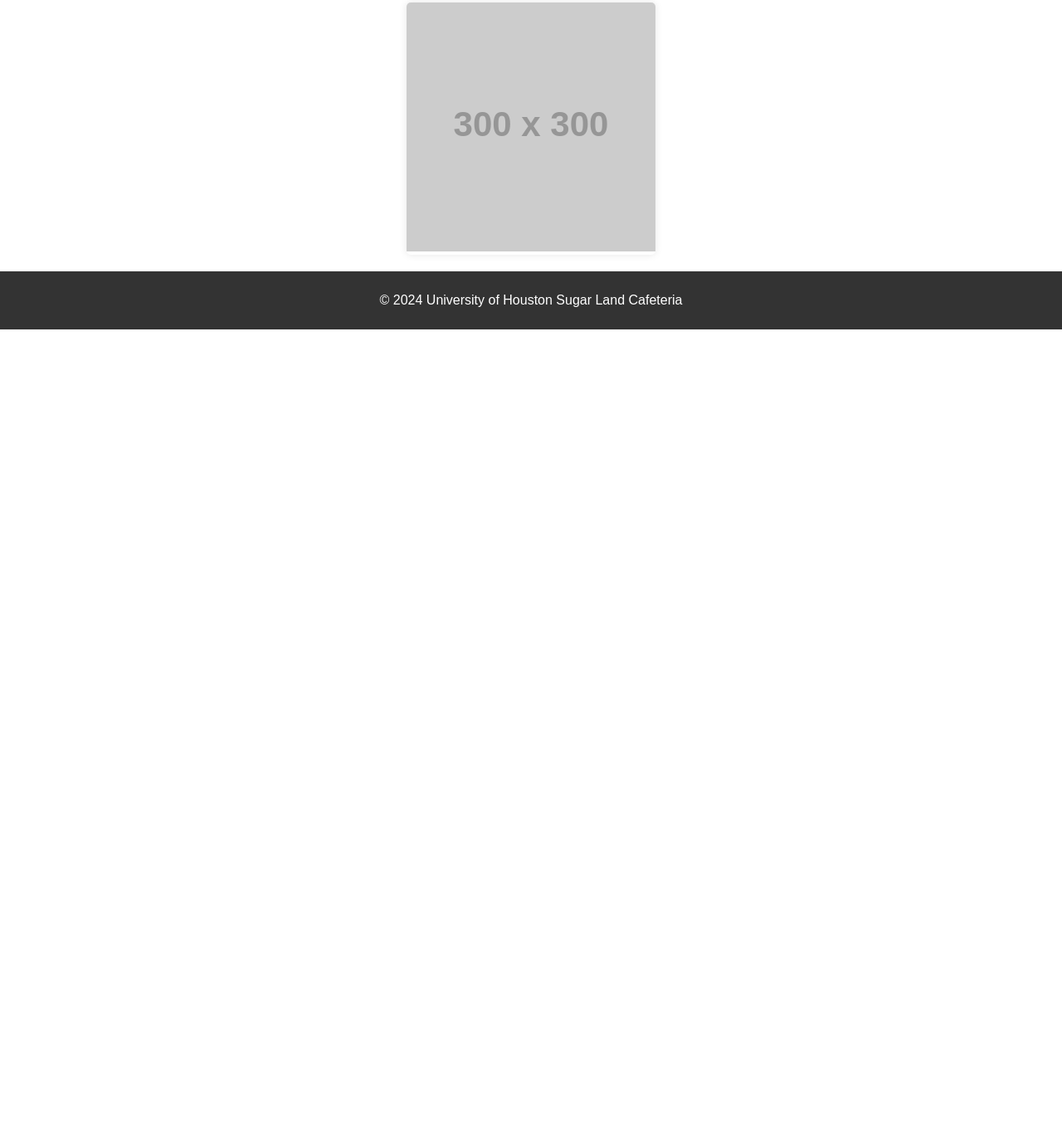
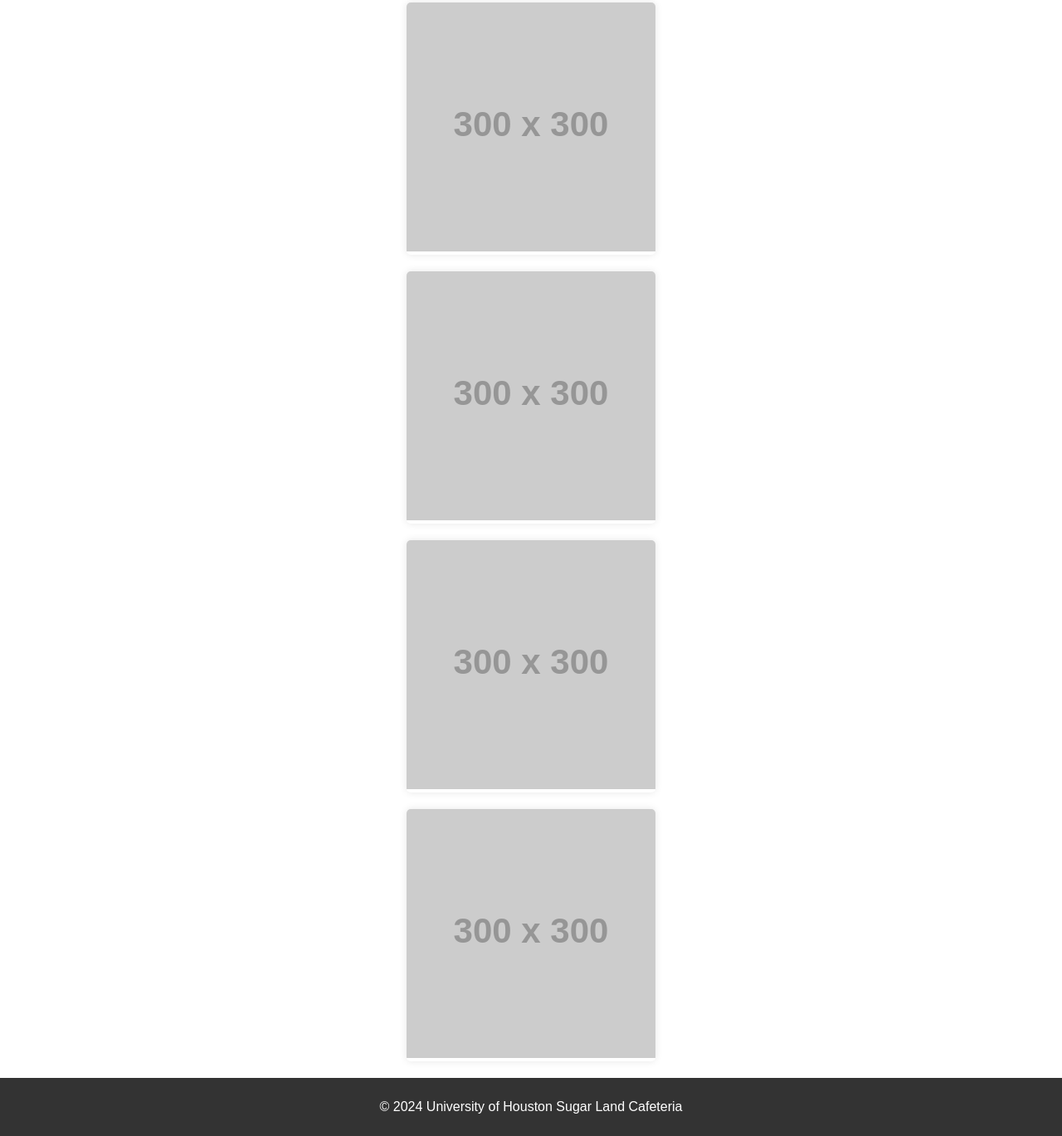
Before and after one commit to CIS-Spring-2024/cis2336-assignment4-TahabM, a website: page gallery.html in a window 1280 px wide. Shown: the part 889-2258 px from the top of the page at 83% size. Before the commit the page ends 1286 px from the top, so only its background shows below. Drawn offline with Linux system fonts and the light colour scheme; placeholder pictures from the web are drawn by us.

Commit message:
assignment

```diff
--- a/gallery.html
+++ b/gallery.html
@@ -34,6 +34,15 @@
                 <div class="gallery-item">
                     <img src="https://via.placeholder.com/300" alt="image">
                 </div>
+                <div class="gallery-item">
+                    <img src="https://via.placeholder.com/300" alt="image">
+                </div>
+                <div class="gallery-item">
+                    <img src="https://via.placeholder.com/300" alt="image">
+                </div>
+                <div class="gallery-item">
+                    <img src="https://via.placeholder.com/300" alt="image">
+                </div>
 
             </div>
         </div>
```
